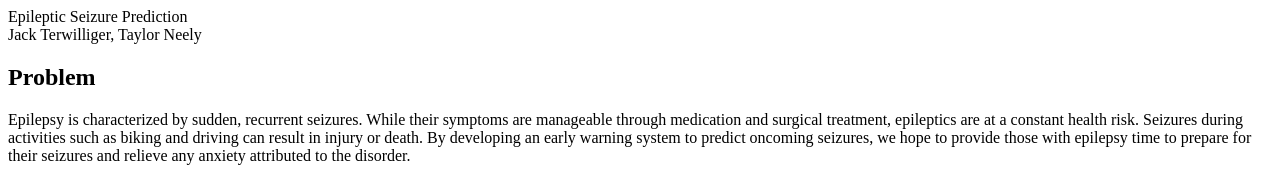
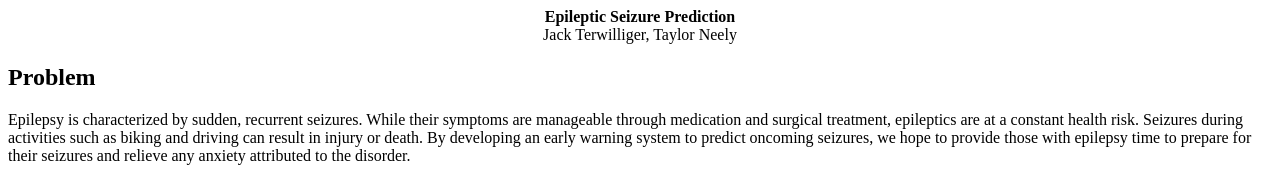
Before and after one commit to tneely/epileptic_dogs, a plain HTML site: page project_proposal.html in a window 1280 px wide. Shown: the top 182 px of the page. Drawn offline with Linux system fonts and the light colour scheme.

Commit message:
added some css, but not much

```diff
--- a/project_proposal.css
+++ b/project_proposal.css
@@ -1,4 +1,15 @@
-.someclass {
-    width: 100%;
-    height: 20%;
+.title_section {
+	width: 100%;
+	height: 20%;
+	text-align: center;
 }
+
+.title_section #title {
+	font-size: 65;
+	font-weight: bold;
+}
+
+.title_section #authors {
+	font-size: 25;
+	font-weight: normal;
+}
--- a/project_proposal.html
+++ b/project_proposal.html
@@ -5,11 +5,12 @@
         <link type="text/css" rel="stylesheet" href="./project_proposal.css">
     </head>
     <body>
-        <header>
-            <div id="title">Epileptic Seizure Prediction</div>
-            <div id="authors">Jack Terwilliger, Taylor Neely</div>
-        </header>
-
+        <div class="title_section">
+            <header>
+                <div id="title">Epileptic Seizure Prediction</div>
+                <div id="authors">Jack Terwilliger, Taylor Neely</div>
+            </header>
+        </div>
         <section>
             <h1>Problem</h1>
             <p>Epilepsy is characterized by sudden, recurrent seizures. While their symptoms are manageable through medication and surgical treatment, epileptics are at a constant health risk. Seizures during activities such as biking and driving can result in injury or death. By developing an early warning system to predict oncoming seizures, we hope to provide those with epilepsy time to prepare for their seizures and relieve any anxiety attributed to the disorder.</p>
```
